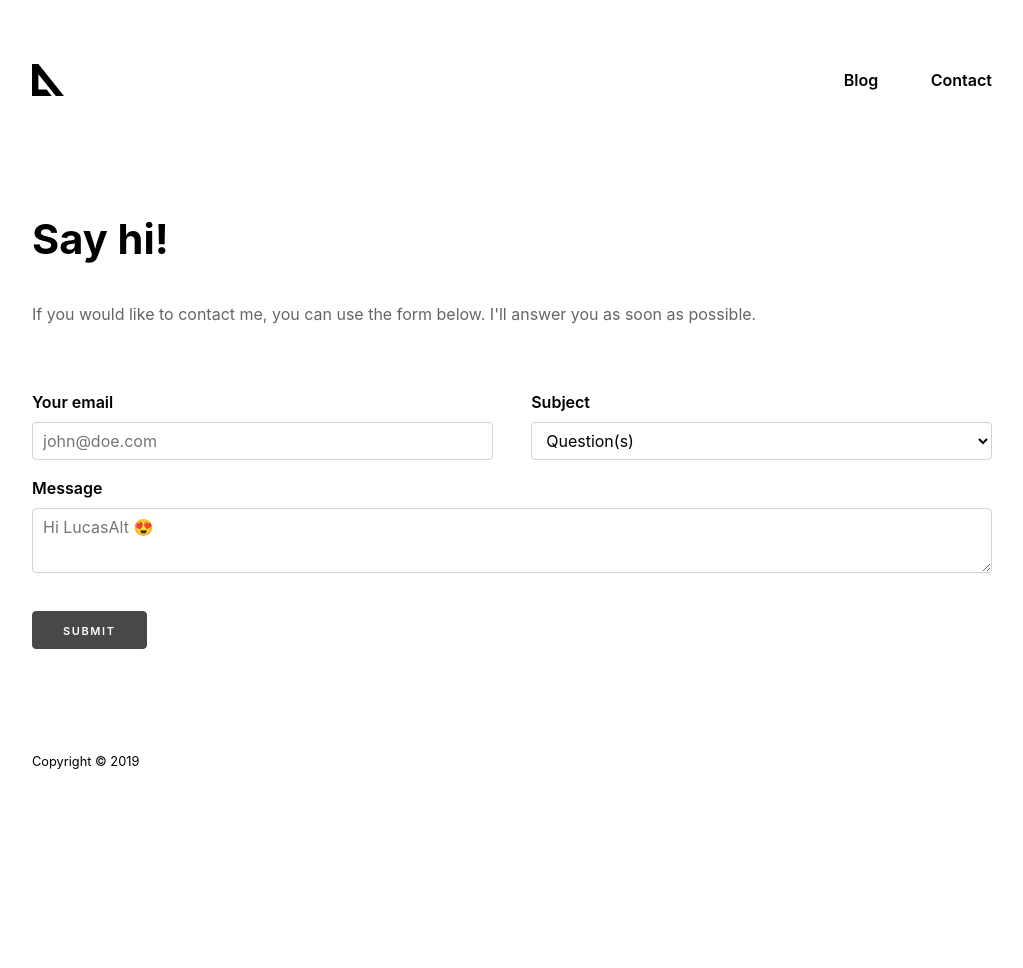
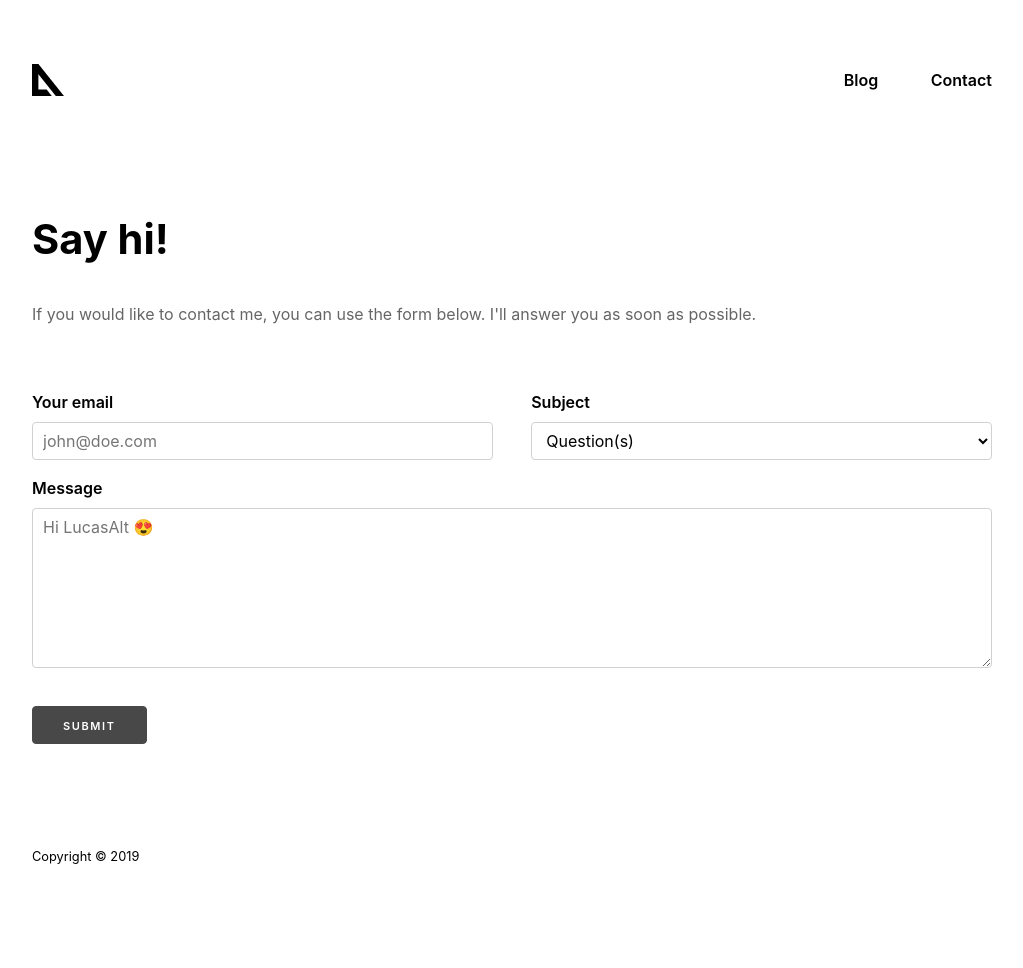
Before and after one commit to LucasCtrl/Portfolio, a Jekyll site: the page built from contact.html, in a window 1280 px wide. Shown: the whole page, without its empty margins (128-1151 px from the left). Built offline with Jekyll 4.4.1, drawn with Linux system fonts in a browser that asks for light colours; before the commit the page ends 900 px from its top, so only the background shows below that.

Commit message:
Increase the textarea size | Fix issue #8

```diff
--- a/_sass/components/forms.scss
+++ b/_sass/components/forms.scss
@@ -36,6 +36,7 @@ textarea {
   padding-bottom: 6px;
   padding-top: 6px;
   min-height: 65px;
+  height: 160px;
 
   resize: vertical;
 }
--- a/contact.html
+++ b/contact.html
@@ -37,7 +37,6 @@ layout: pages
     name="message"
     placeholder="Hi LucasAlt 😍"
     id="message"
-    rows="6"
   ></textarea>
   <input type="hidden" name="_next" value="https://lucasalt.fr/thanks/" />
   <input type="text" name="_honey" style="display:none" />
```
